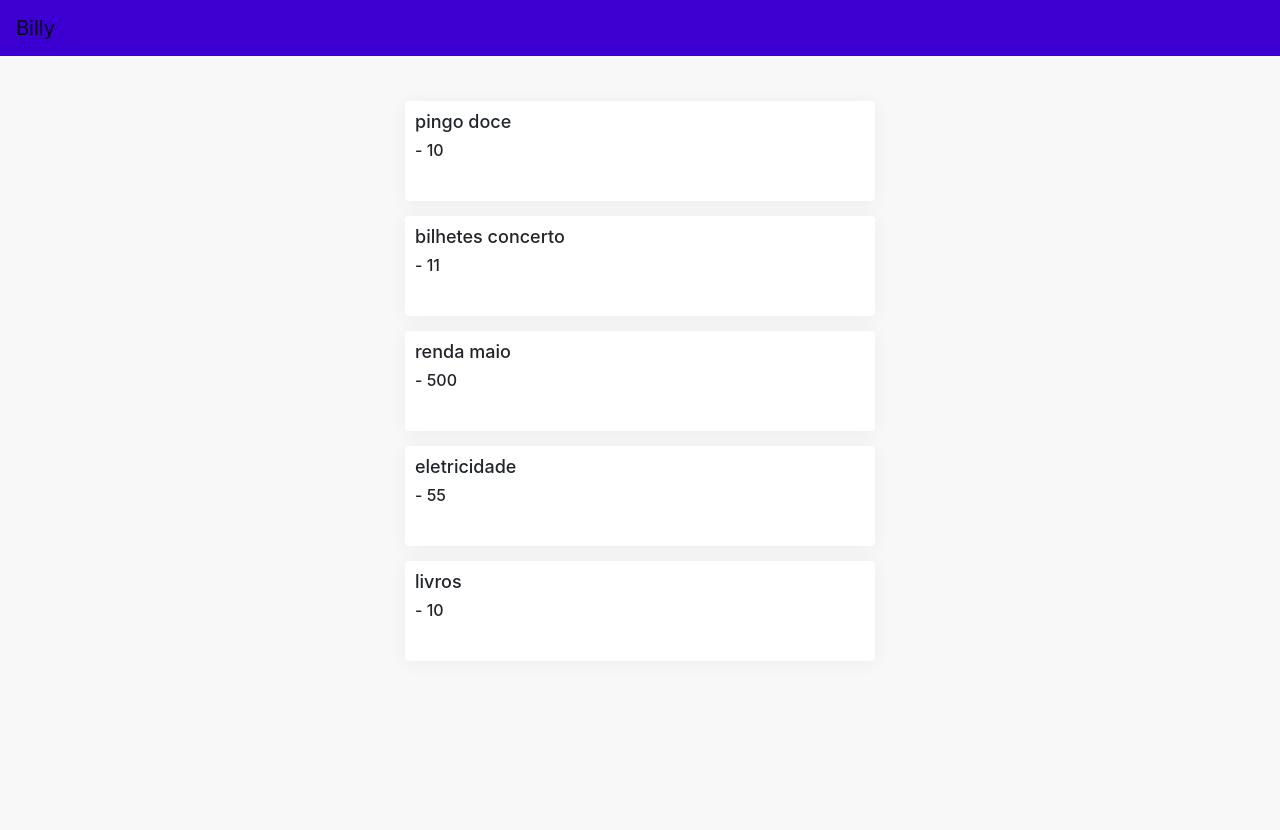
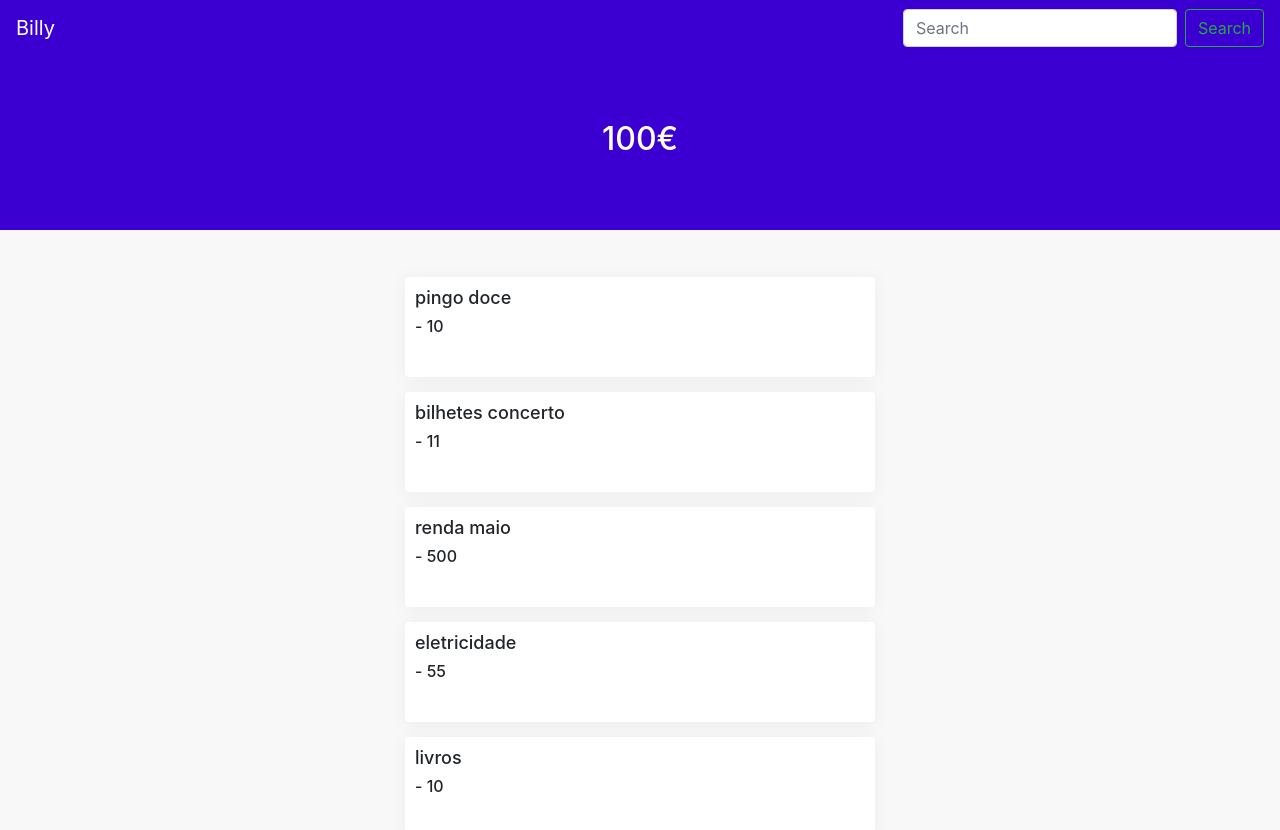
Before and after one commit to anansilva/billy-angular, an Angular app: page / in a window 1280 px wide. Shown: the top 830 px of the page. Before the commit the page ends 800 px from the top, so only its background shows below. Built offline with nearby package versions, Linux system fonts and the light colour scheme.

Commit message:
Add jumbotron

```diff
--- a/src/app/nav/nav-bar.component.html
+++ b/src/app/nav/nav-bar.component.html
@@ -1,3 +1,18 @@
-<nav class="navbar navbar-light" style="background-color: #3b00d1;">
-  <a class="navbar-brand" href="#">Billy</a>
-</nav>
+<header>
+  <nav class="navbar navbar-light" style="background-color: #3b00d1;">
+    <a class="navbar-brand" href="#">Billy</a>
+    <form class="form-inline">
+      <input class="form-control mr-sm-2" type="search" placeholder="Search" aria-label="Search">
+      <button class="btn btn-outline-success my-2 my-sm-0" type="submit">Search</button>
+    </form>
+  </nav>
+</header>
+<div class="jumbotron jumbotron-fluid text-center" style="background-color: #3b00d1;">
+  <div class="container">
+    <h2>100€</h2>
+    <!-- <form class="form-inline">
+      <button class="btn btn-outline-success" type="button">Add cost</button>
+      <button class="btn btn-sm btn-outline-secondary" type="button">Settle cost</button>
+    </form> -->
+  </div>
+</div>
--- a/src/app/nav/nav-bar.component.ts
+++ b/src/app/nav/nav-bar.component.ts
@@ -2,7 +2,8 @@ import { Component } from '@angular/core';
 
 @Component({
   selector: 'nav-bar',
-  templateUrl: './nav-bar.component.html'
+  templateUrl: './nav-bar.component.html',
+  styleUrls: ['./nav-bar.scss']
 })
 
 export class NavBarComponent {
--- a/src/app/nav/nav-bar.scss
+++ b/src/app/nav/nav-bar.scss
@@ -1,5 +1,7 @@
-.navbar-brand {
-  a {
-    color: white;
-  }
+.navbar-light .navbar-brand {
+  color: white;
 }
+
+.jumbotron {
+  color: white;
+}
```
